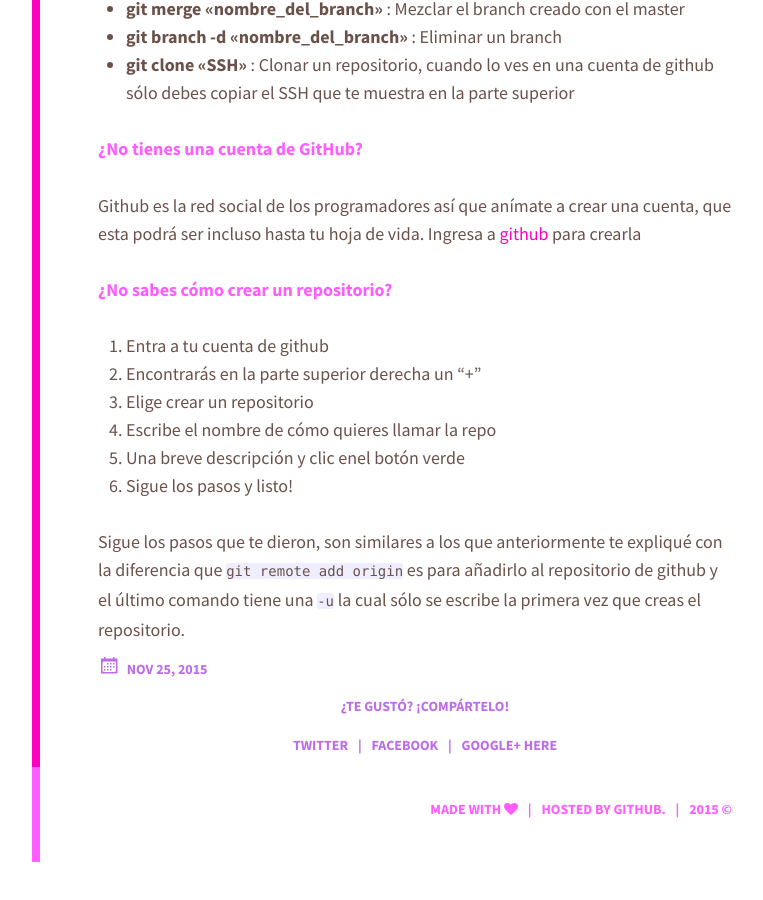
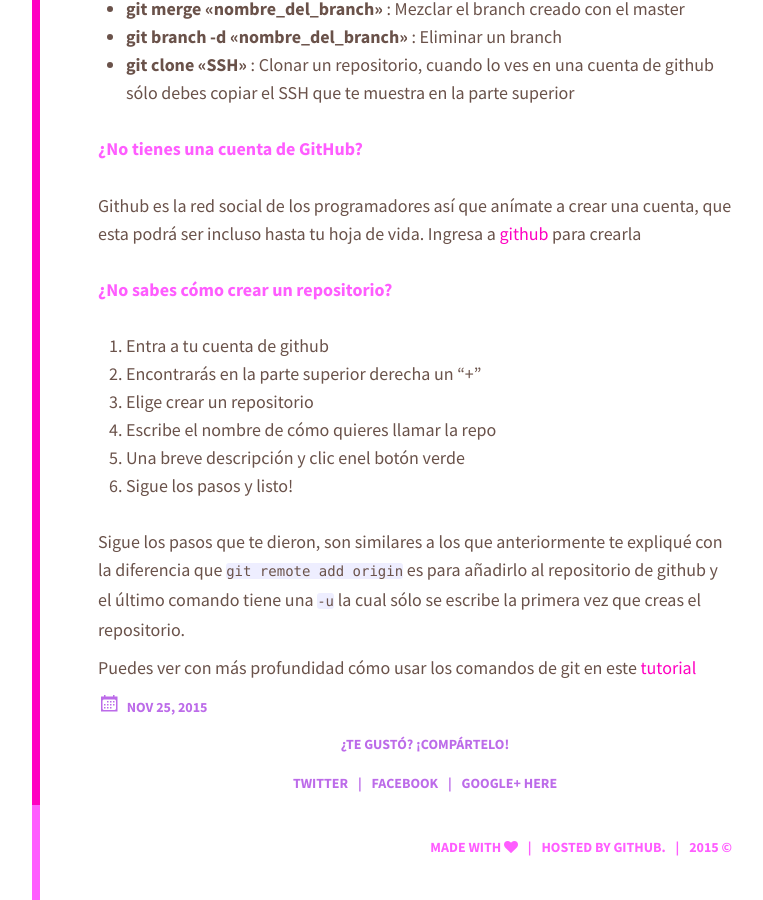
Before and after one commit to anamariasosa/anamariasosa.github.io, a Jekyll site: the page built from _posts/2015-11-25-github.md, in a window 1280 px wide and 900 px high, scrolled down 1339 px. Shown: the whole window, without its empty margins (248-1011 px from the left). Built offline with Jekyll 4.4.1, drawn with Linux system fonts in a browser that asks for light colours; nearby versions of some CDN libraries; comment, search, counter and statistics services are not loaded; before the commit the page ends 2201 px from its top, so only the background shows below that.

Commit message:
post 11 tutorial

```diff
--- a/_posts/2015-11-25-github.md
+++ b/_posts/2015-11-25-github.md
@@ -45,3 +45,5 @@ Github es la red social de los programadores así que anímate a crear una cuent
 
 <br>
 Sigue los pasos que te dieron, son similares a los que anteriormente te expliqué con la diferencia que `git remote add origin` es para añadirlo al repositorio de github y el último comando tiene una `-u` la cual sólo se escribe la primera vez que creas el repositorio.
+
+Puedes ver con más profundidad cómo usar los comandos de git en este [tutorial](https://try.github.io/levels/1/challenges/1)
```
